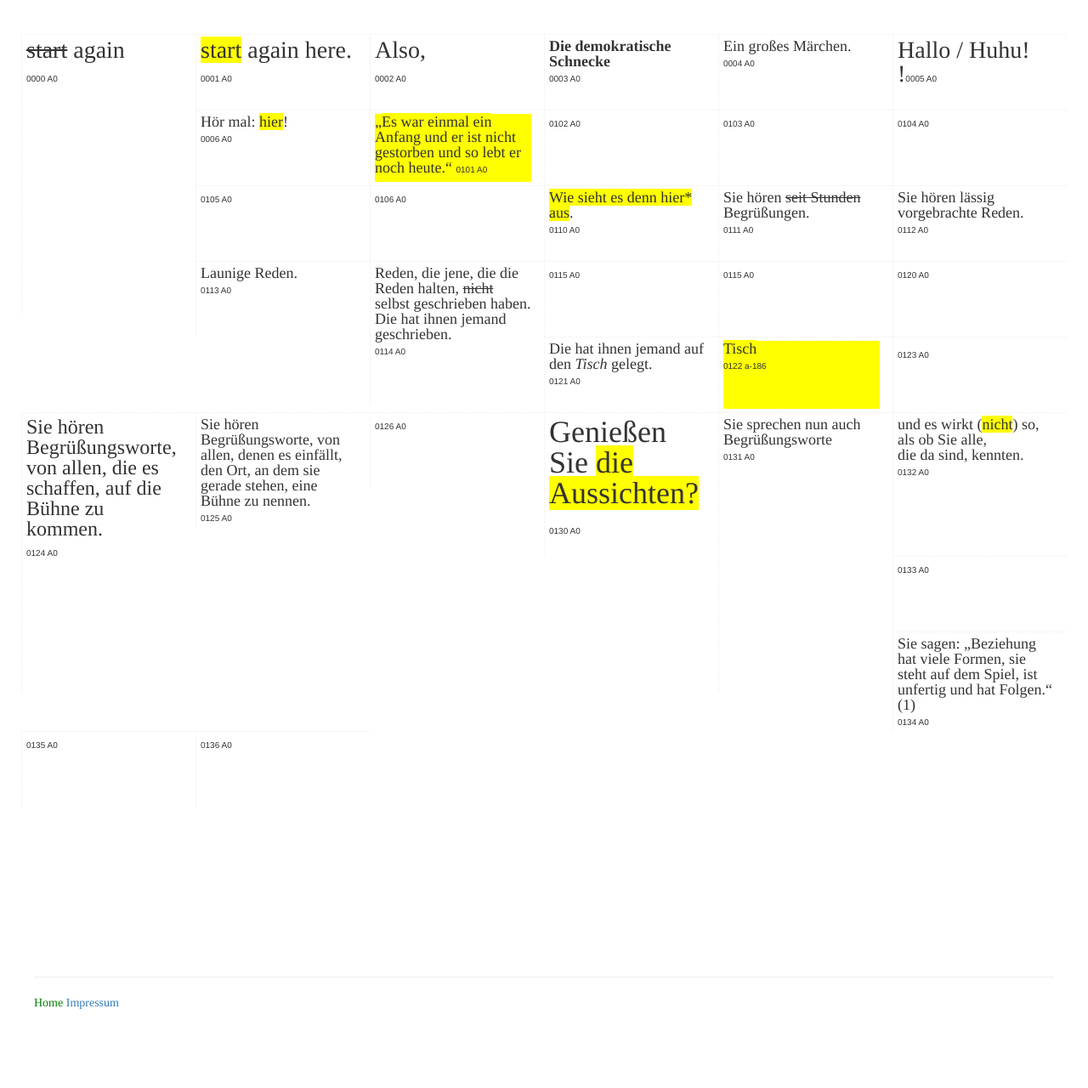
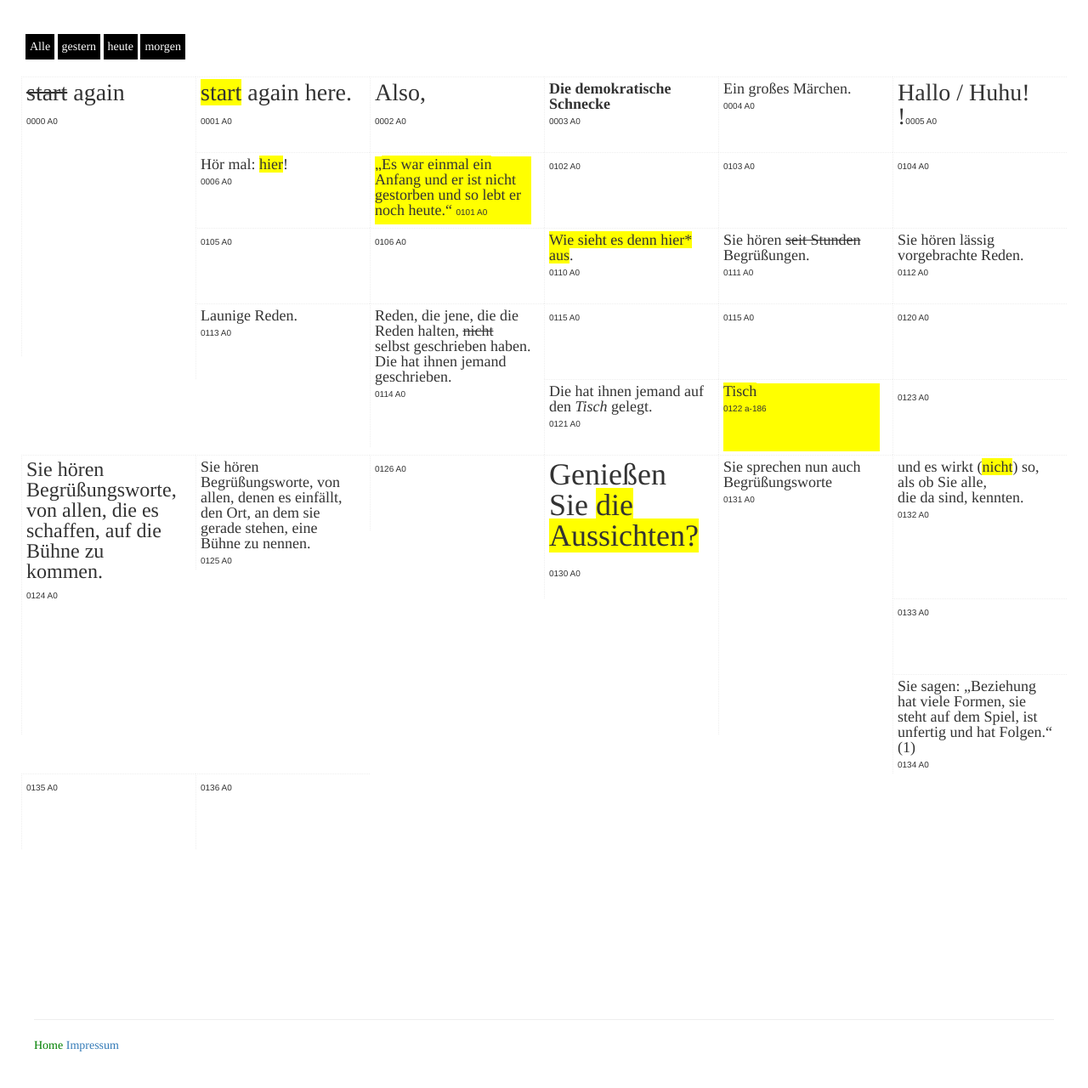
Before and after one commit to alvh/post_schnecke, a Jekyll site: the page built from index.html, in a window 1280 px wide. Shown: the whole page at 85% size. Built offline with Jekyll 4.4.1, drawn with Linux system fonts in a browser that asks for light colours; nearby versions of some CDN libraries; before the commit the page ends 1230 px from its top, so only the background shows below that.

Commit message:
added filter

```diff
--- /dev/null
+++ b/_includes/filter.html
@@ -0,0 +1,6 @@
+<div class="filter__bar row">
+  <button id='all' class="button">Alle</button>
+  <button id='btn-first' class="button">gestern</button>
+  <button id='btn-second' class="button">heute</button>
+  <button id='btn-third' class="button">morgen</button>
+</div>
--- a/_layouts/default.html
+++ b/_layouts/default.html
@@ -3,29 +3,51 @@
   <head>
     <meta charset="utf-8">
     <title>{{ page.title }}</title>
-    <script src="https://cdnjs.cloudflare.com/ajax/libs/Shuffle/5.2.3/shuffle.min.js" ></script>
+    <script src="https://unpkg.com/shufflejs@5" ></script>
+    <script src="https://cdnjs.cloudflare.com/ajax/libs/jquery/3.2.1/jquery.min.js" ></script>
     <link rel="stylesheet" href="https://maxcdn.bootstrapcdn.com/bootstrap/3.3.7/css/bootstrap.min.css">
     <script src="https://ajax.googleapis.com/ajax/libs/jquery/3.2.1/jquery.min.js"></script>
     <script src="https://maxcdn.bootstrapcdn.com/bootstrap/3.3.7/js/bootstrap.min.js"></script>
     <link rel="stylesheet" href="https://cdnjs.cloudflare.com/ajax/libs/font-awesome/4.7.0/css/font-awesome.css">
 
     <link rel="stylesheet" href="{{ "./assets/css/styles.css" | relative_url }}" >
-    <script
-      src="https://code.jquery.com/jquery-3.4.1.min.js"
-      integrity="sha256-CSXorXvZcTkaix6Yvo6HppcZGetbYMGWSFlBw8HfCJo="
-      crossorigin="anonymous"></script>
+
   </head>
   <body>
+    {% include filter.html %}
     {{ content }}
     <hr>
     {% include navigation.html %}
 
   </body>
   <script type="text/javascript" >
-    window.shuffleInstance = new window.Shuffle(document.getElementById('grid'), {
+  <!-- shuffle -->
+  //   window.shuffleInstance = new window.Shuffle(document.getElementById('grid'), {
+  //   itemSelector: '.grid__brick',
+  //   sizer: '.my-sizer-element',
+  //   randomize: true
+  // });
+
+  var Shuffle = window.Shuffle;
+  var element = document.querySelector('#grid');
+  var sizer = element.querySelector('.my-sizer-element');
+
+  var shuffleInstance = new Shuffle(element, {
     itemSelector: '.grid__brick',
-    sizer: '.my-sizer-element',
-    randomize: true
+    sizer: sizer // could also be a selector: '.my-sizer-element'
+  });
+  // shuffleInstance.filter('animal');
+  $("#all").on("click", function(){
+     shuffleInstance.filter();
+  });
+  $("#btn-first").on("click", function(){
+     shuffleInstance.filter('gestern');
+  });
+  $("#btn-second").on("click", function(){
+     shuffleInstance.filter('heute');
+  });
+  $("#btn-third").on("click", function(){
+     shuffleInstance.filter('morgen');
   });
 
 
--- a/_sass/main.scss
+++ b/_sass/main.scss
@@ -38,6 +38,22 @@
     padding-bottom: 4px;
     padding-top: 4px;
     padding-left: 5px;
+}
+
+.filter__bar {
+  margin-bottom: 20px;
+  margin-left: -10px
+}
+
+.button {
+  background-color: #000; /* Green */
+  border: none;
+  color: white;
+  padding: 5px 5px;
+  text-align: center;
+  text-decoration: none;
+  display: inline-block;
+  margin-left: none;
 }
 
 /* container formats */
--- a/_texte/0133_A0.html
+++ b/_texte/0133_A0.html
@@ -1,5 +1,7 @@
 ---
 container: h-fourline
 font: f-small
+tags: >
+  "gestern","morgen"
 ---
 <span class="nr">0133 A0</span>
--- a/_texte/0134_A0.html
+++ b/_texte/0134_A0.html
@@ -1,6 +1,8 @@
 ---
 container: h-fourline
 font: f-small
+tags: >
+  "gestern"
 ---
 Sie sagen: „Beziehung hat viele Formen, sie steht auf dem Spiel, ist unfertig und hat Folgen.“ (1)
 <br><span class="nr">0134 A0</span>
--- a/_texte/0135_A0.html
+++ b/_texte/0135_A0.html
@@ -1,5 +1,7 @@
 ---
 container: h-fourline
 font: f-small
+tags: >
+  "gestern"
 ---
 <span class="nr">0135 A0</span>
--- a/index.html
+++ b/index.html
@@ -4,7 +4,7 @@
 ---
 <div id="grid" class="my-shuffle-container row">
   {% for text in site.texte %}
-  <div class="grid__brick col-sm-6 col-md-4 col-lg-2 col-xl-2">
+  <div class="grid__brick col-sm-6 col-md-4 col-lg-2 col-xl-2" data-groups='[{{ text.tags }} ]'>
     <div class="{{ text.container }} {{ text.font }} {{ text.note }}" style="border: none">
       {{ text.content }}
     </div>
```
Also changed, not shown: 8 other files.
